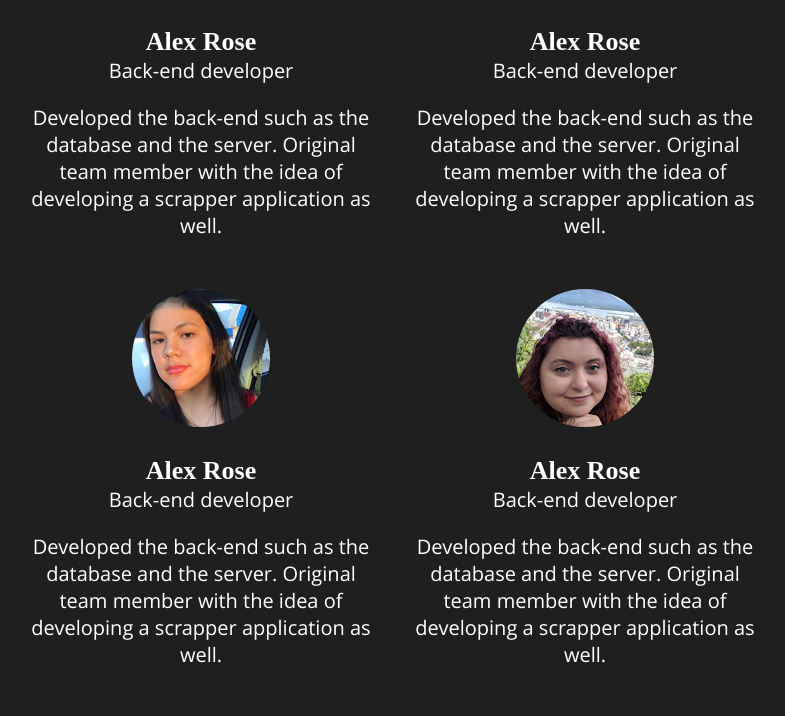
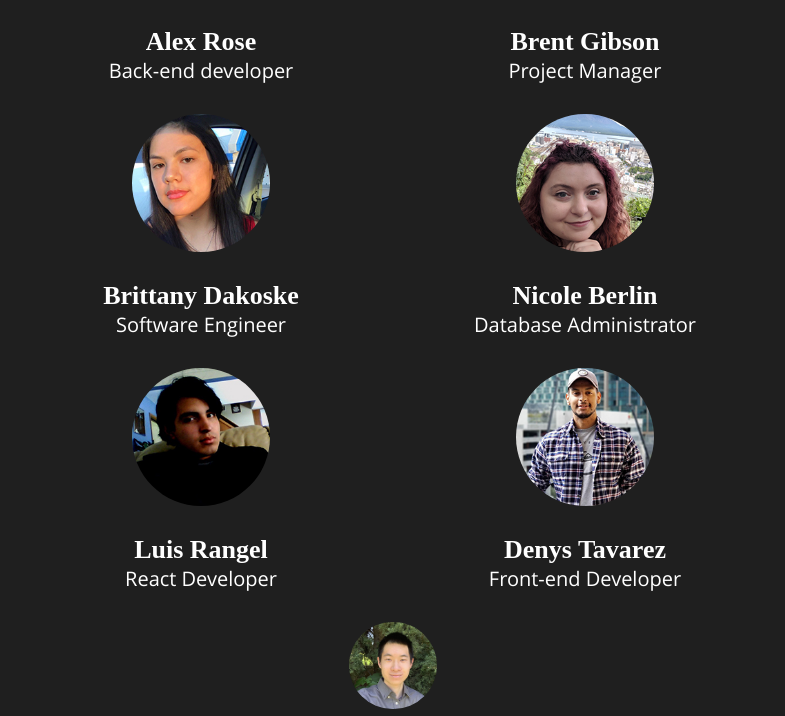
Before and after one commit to brittanydakoske/Comment-Hunter, a React (Create React App) app in the folder client/: page / in a window 1280 px wide. Shown: the part 1976-2692 px from the top of the page, without its empty margins (247-1032 px from the left). Built offline with nearby package versions, Linux system fonts and the light colour scheme; no server answers.

Commit message:
Update About.js

```diff
--- a/client/src/components/About.js
+++ b/client/src/components/About.js
@@ -13,49 +13,49 @@ const group = [
         id: "three",
         name: "Alex Rose",
         role: "Back-end developer",
-        description: "Developed the back-end such as the database and the server. Original team member with the idea of developing a scrapper application as well."
+        // description: "Developed the back-end such as the database and the server. Original team member with the idea of developing a scrapper application as well."
     },
     {
         image: brent,
         id: "three",
-        name: "Alex Rose",
-        role: "Back-end developer",
-        description: "Developed the back-end such as the database and the server. Original team member with the idea of developing a scrapper application as well."
+        name: "Brent Gibson",
+        role: "Project Manager",
+        // description: "Developed the back-end such as the database and the server. Original team member with the idea of developing a scrapper application as well."
     },
     {
         image: brit,
         id: "three",
-        name: "Alex Rose",
-        role: "Back-end developer",
-        description: "Developed the back-end such as the database and the server. Original team member with the idea of developing a scrapper application as well."
+        name: "Brittany Dakoske",
+        role: "Software Engineer",
+        // description: "Developed the back-end such as the database and the server. Original team member with the idea of developing a scrapper application as well."
     },
     {
         image: nicole,
         id: "three",
-        name: "Alex Rose",
-        role: "Back-end developer",
-        description: "Developed the back-end such as the database and the server. Original team member with the idea of developing a scrapper application as well."
+        name: "Nicole Berlin",
+        role: "Database Administrator",
+        // description: "Developed the back-end such as the database and the server. Original team member with the idea of developing a scrapper application as well."
     },
     {
         image: luis,
         id: "three",
-        name: "Alex Rose",
-        role: "Back-end developer",
-        description: "Developed the back-end such as the database and the server. Original team member with the idea of developing a scrapper application as well."
+        name: "Luis Rangel",
+        role: "React Developer",
+        // description: "Developed the back-end such as the database and the server. Original team member with the idea of developing a scrapper application as well."
     },
     {
         image: denys,
         id: "three",
-        name: "Alex Rose",
-        role: "Back-end developer",
-        description: "Developed the back-end such as the database and the server. Original team member with the idea of developing a scrapper application as well."
+        name: "Denys Tavarez",
+        role: "Front-end Developer",
+        // description: "Developed the back-end such as the database and the server. Original team member with the idea of developing a scrapper application as well."
     },
     {
         image: joey,
         id: "one",
-        name: "Alex Rose",
-        role: "Back-end developer",
-        description: "Developed the back-end such as the database and the server. Original team member with the idea of developing a scrapper application as well."
+        name: "Joseph Wang",
+        role: "Data Visualization Developer",
+        // description: "Developed the back-end such as the database and the server. Original team member with the idea of developing a scrapper application as well."
     },
 
 ]
@@ -66,7 +66,7 @@ function About() {
   return (
 
     <div className="group-container">
-        {group.map((prop) => (<div className="team-member" id={prop.id}><img src={prop.image}></img><h3>{prop.name}</h3><p className="role">{prop.role}</p><p>{prop.description}</p></div>))}
+        {group.map((prop) => (<div className="team-member" id={prop.id}><img src={prop.image}></img><h3>{prop.name}</h3><p className="role">{prop.role}</p></div>))}
     </div>
 
 
```
